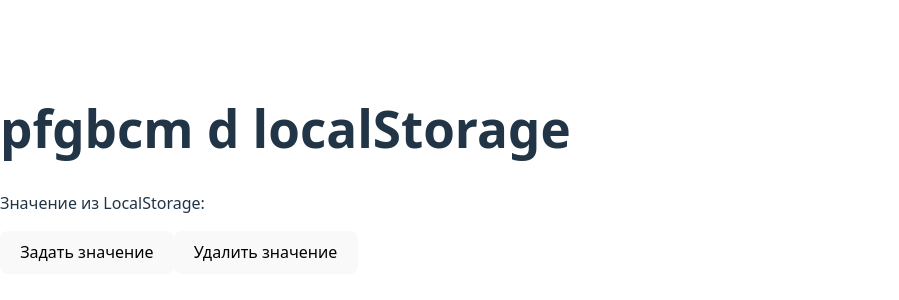
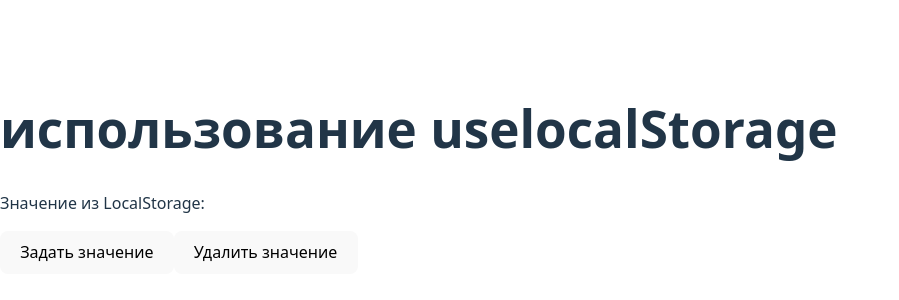
Before and after one commit to lenakokareva81/use, a React (Vite) app: page / in a window 1280 px wide. Shown: the part 230-530 px from the top of the page, without its empty margins (0-899 px from the left). Built offline with nearby package versions, Linux system fonts and the light colour scheme.

Commit message:
добавлен заголовок

```diff
--- a/src/App.jsx
+++ b/src/App.jsx
@@ -7,7 +7,8 @@ function App() {
 
   return (
     <>
-      <h1>pfgbcm d localStorage</h1>
+      <h1>использование  uselocalStorage</h1>
+
       {/* <Demo /> */}
       <DemoToLocalStorage />
     </>
```
